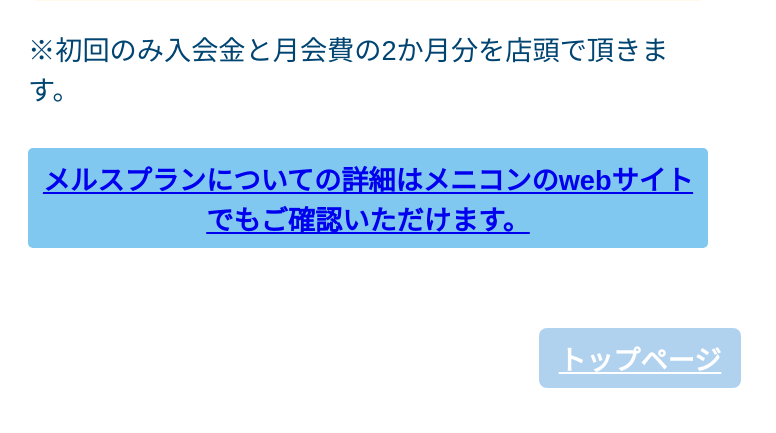
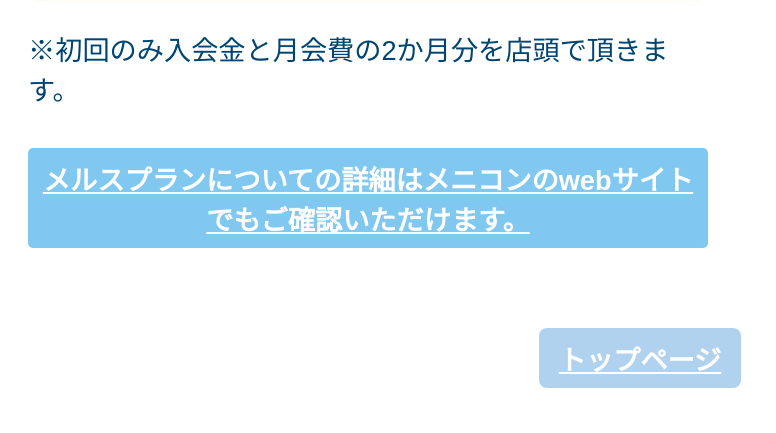
Before and after one commit to wataru-naba/okyura, a PHP site: page /melsplan.html in a window 1280 px wide. Shown: the part 3558-3991 px from the top of the page, without its empty margins (0-776 px from the left). Run offline with PHP 8.4, Linux system fonts and the light colour scheme; some libraries are stand-ins or nearby versions.

Commit message:
リンク css 修正

```diff
--- a/css/sub.css
+++ b/css/sub.css
@@ -407,6 +407,12 @@
          margin: 40px 0;
          font-weight: bold;
      }
+     p.remarks a{
+        color: #fff;
+     }
+     p.remarks a:hover{
+        border-bottom: solid 1px #fff;
+     }
 
 @media (max-width:600px){
 
```
